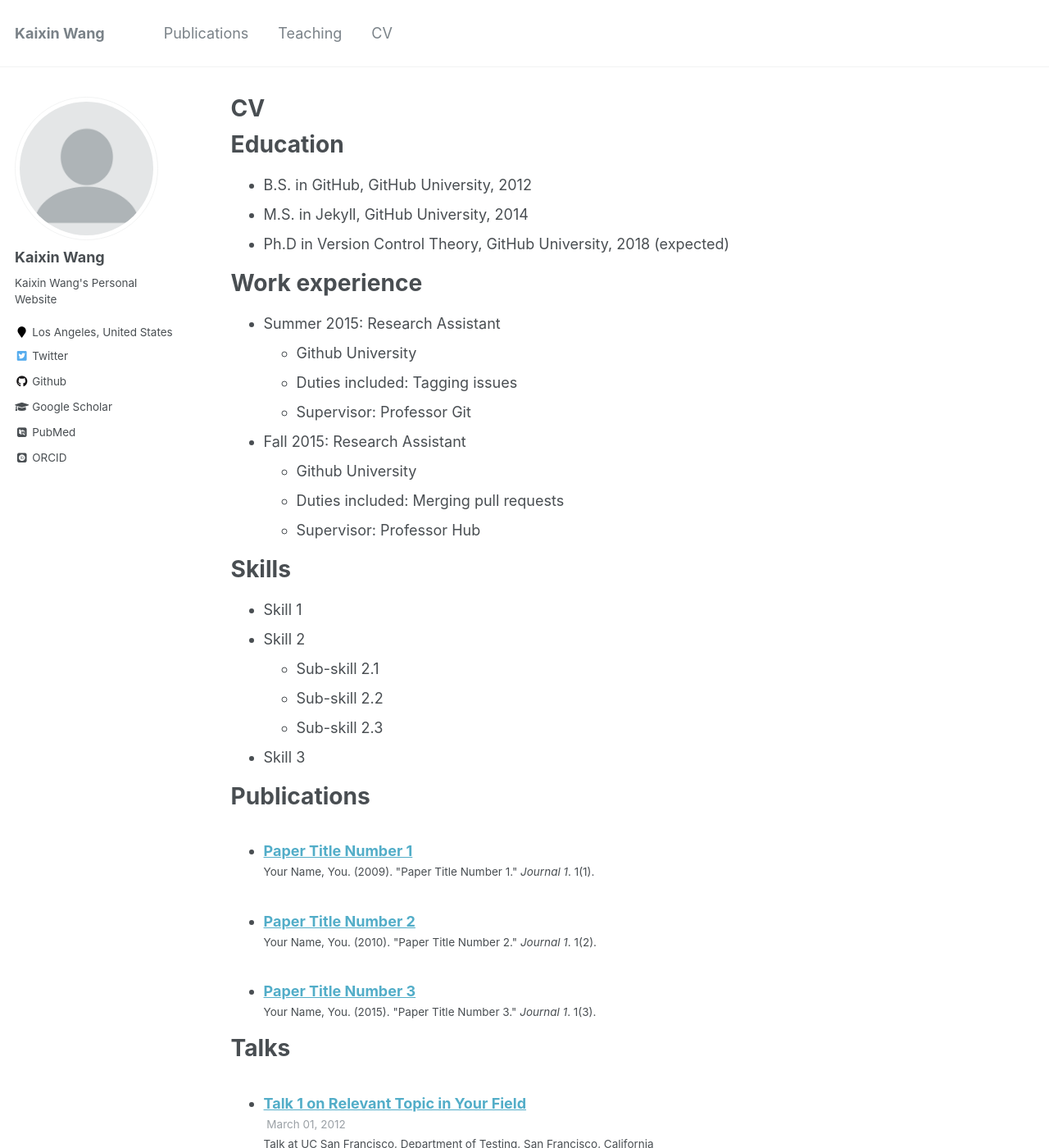
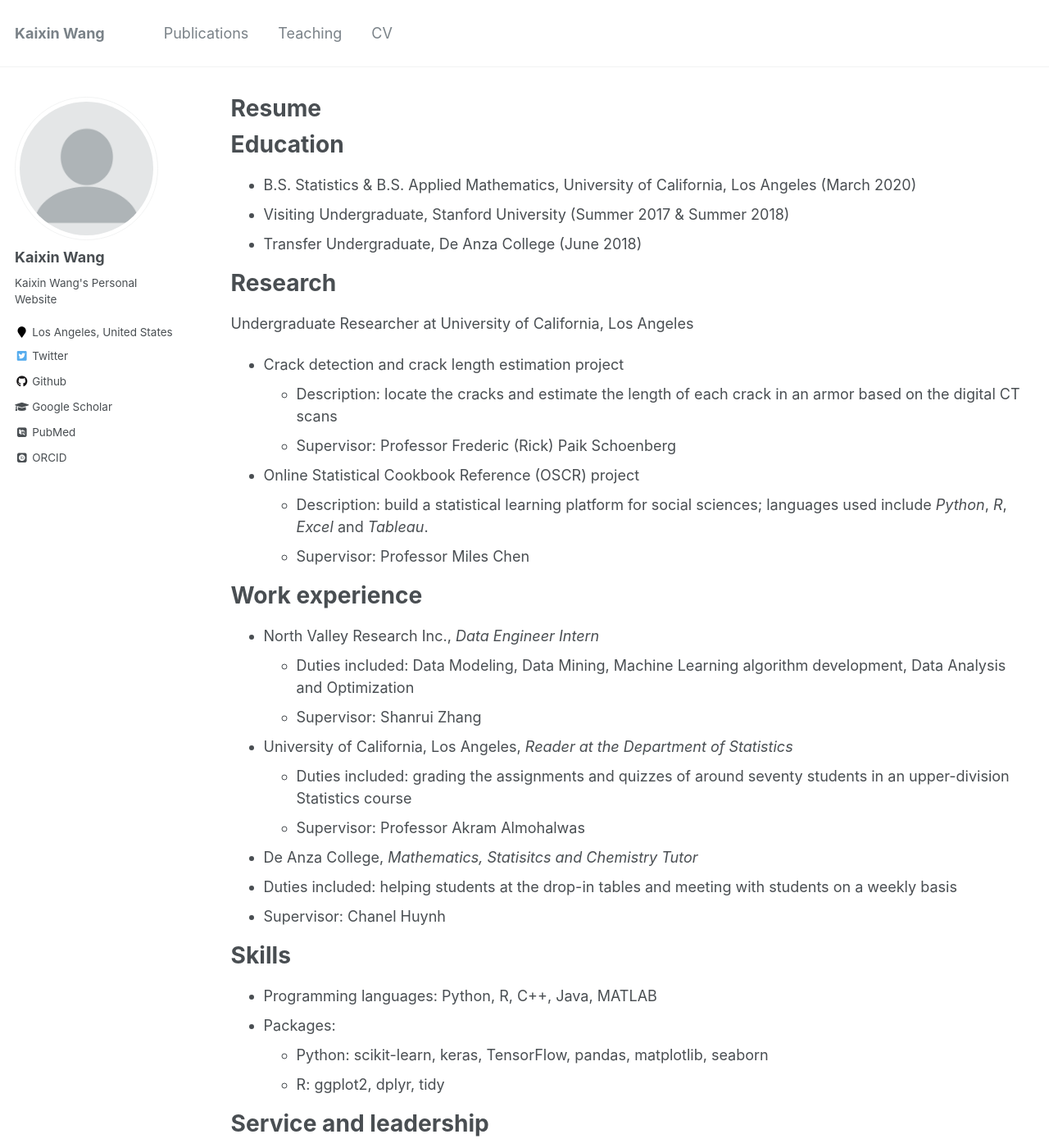
Before and after one commit to kaixin-wang/kaixin-wang.github.io, a Jekyll site: the page built from _pages/cv.md, in a window 1280 px wide and 1400 px high. Shown: the whole window at 82% size. Built offline with Jekyll 4.4.1, drawn with Linux system fonts in a browser that asks for light colours; some web fonts are replaced; some of the changed text lies outside the part shown.

Commit message:
Update cv.md

```diff
--- a/_pages/cv.md
+++ b/_pages/cv.md
@@ -1,7 +1,7 @@
 ---
 layout: archive
-title: "CV"
-permalink: /cv/
+title: "Resume"
+permalink: /resume/
 author_profile: true
 redirect_from:
   - /resume
@@ -11,48 +11,42 @@
 
 Education
 ======
-* B.S. in GitHub, GitHub University, 2012
-* M.S. in Jekyll, GitHub University, 2014
-* Ph.D in Version Control Theory, GitHub University, 2018 (expected)
+* B.S. Statistics & B.S. Applied Mathematics, University of California, Los Angeles (March 2020)
+* Visiting Undergraduate, Stanford University (Summer 2017 & Summer 2018)
+* Transfer Undergraduate, De Anza College (June 2018)
+
+Research
+======
+Undergraduate Researcher at University of California, Los Angeles
+
+* Crack detection and crack length estimation project
+  * Description: locate the cracks and estimate the length of each crack in an armor based on the digital CT scans
+  * Supervisor: Professor Frederic (Rick) Paik Schoenberg
+
+* Online Statistical Cookbook Reference (OSCR) project
+  * Description: build a statistical learning platform for social sciences; languages used include *Python*, *R*, *Excel* and *Tableau*.
+  * Supervisor: Professor Miles Chen
 
 Work experience
 ======
-* Summer 2015: Research Assistant
-  * Github University
-  * Duties included: Tagging issues
-  * Supervisor: Professor Git
+* North Valley Research Inc., *Data Engineer Intern*
+  * Duties included: Data Modeling, Data Mining, Machine Learning algorithm development, Data Analysis and Optimization
+  * Supervisor: Shanrui Zhang
 
-* Fall 2015: Research Assistant
-  * Github University
-  * Duties included: Merging pull requests
-  * Supervisor: Professor Hub
+* University of California, Los Angeles, *Reader at the Department of Statistics*
+  * Duties included: grading the assignments and quizzes of around seventy students in an upper-division Statistics course
+  * Supervisor: Professor Akram Almohalwas
+
+ * De Anza College, *Mathematics, Statisitcs and Chemistry Tutor*
+  * Duties included: helping students at the drop-in tables and meeting with students on a weekly basis
+  * Supervisor: Chanel Huynh
 
 Skills
 ======
-* Skill 1
-* Skill 2
-  * Sub-skill 2.1
-  * Sub-skill 2.2
-  * Sub-skill 2.3
-* Skill 3
-
-Publications
-======
-  <ul>{% for post in site.publications %}
-    {% include archive-single-cv.html %}
-  {% endfor %}</ul>
-
-Talks
-======
-  <ul>{% for post in site.talks %}
-    {% include archive-single-talk-cv.html %}
-  {% endfor %}</ul>
-
-Teaching
-======
-  <ul>{% for post in site.teaching %}
-    {% include archive-single-cv.html %}
-  {% endfor %}</ul>
+* Programming languages: Python, R, C++, Java, MATLAB
+* Packages:
+  * Python: scikit-learn, keras, TensorFlow, pandas, matplotlib, seaborn
+  * R: ggplot2, dplyr, tidy
 
 Service and leadership
 ======
```
